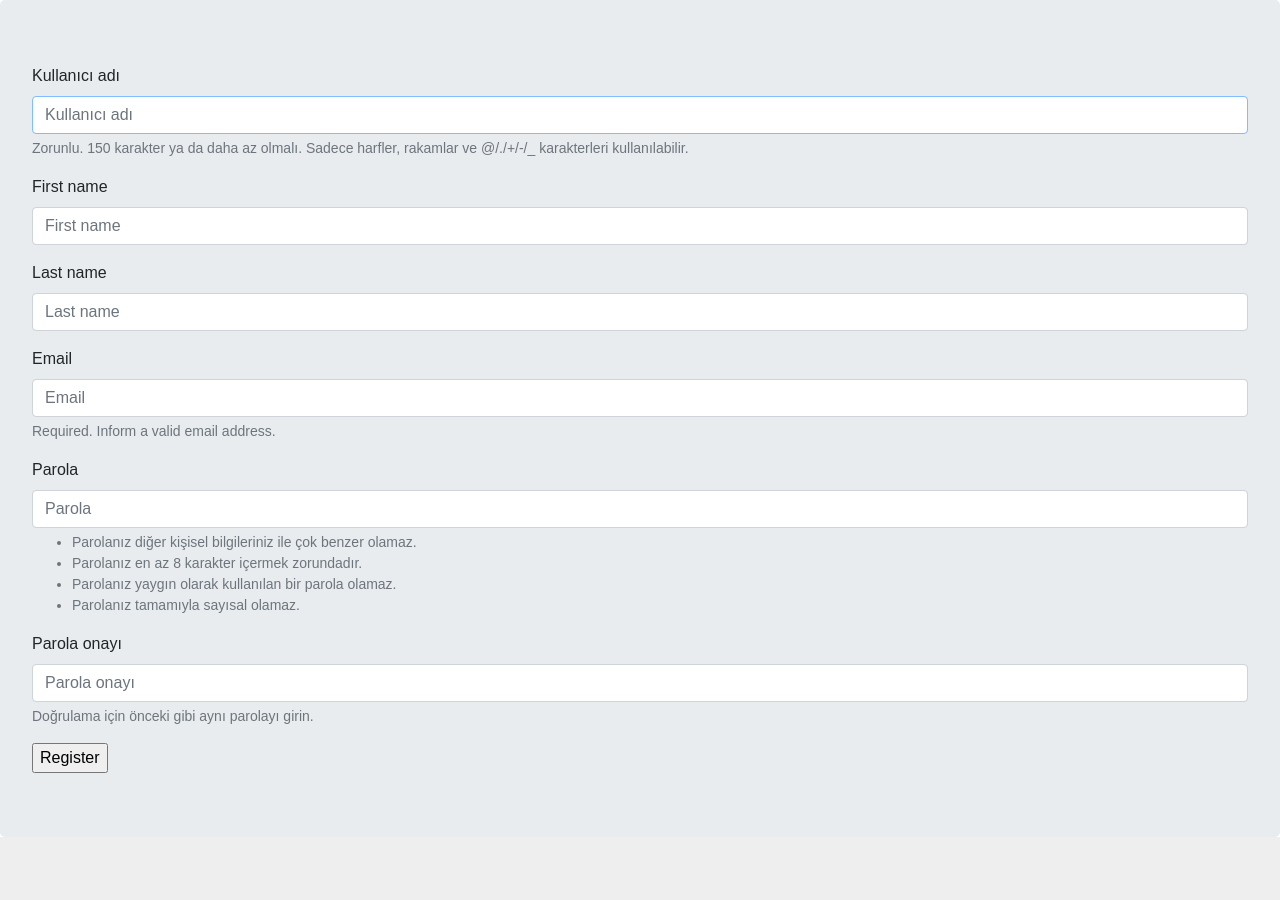
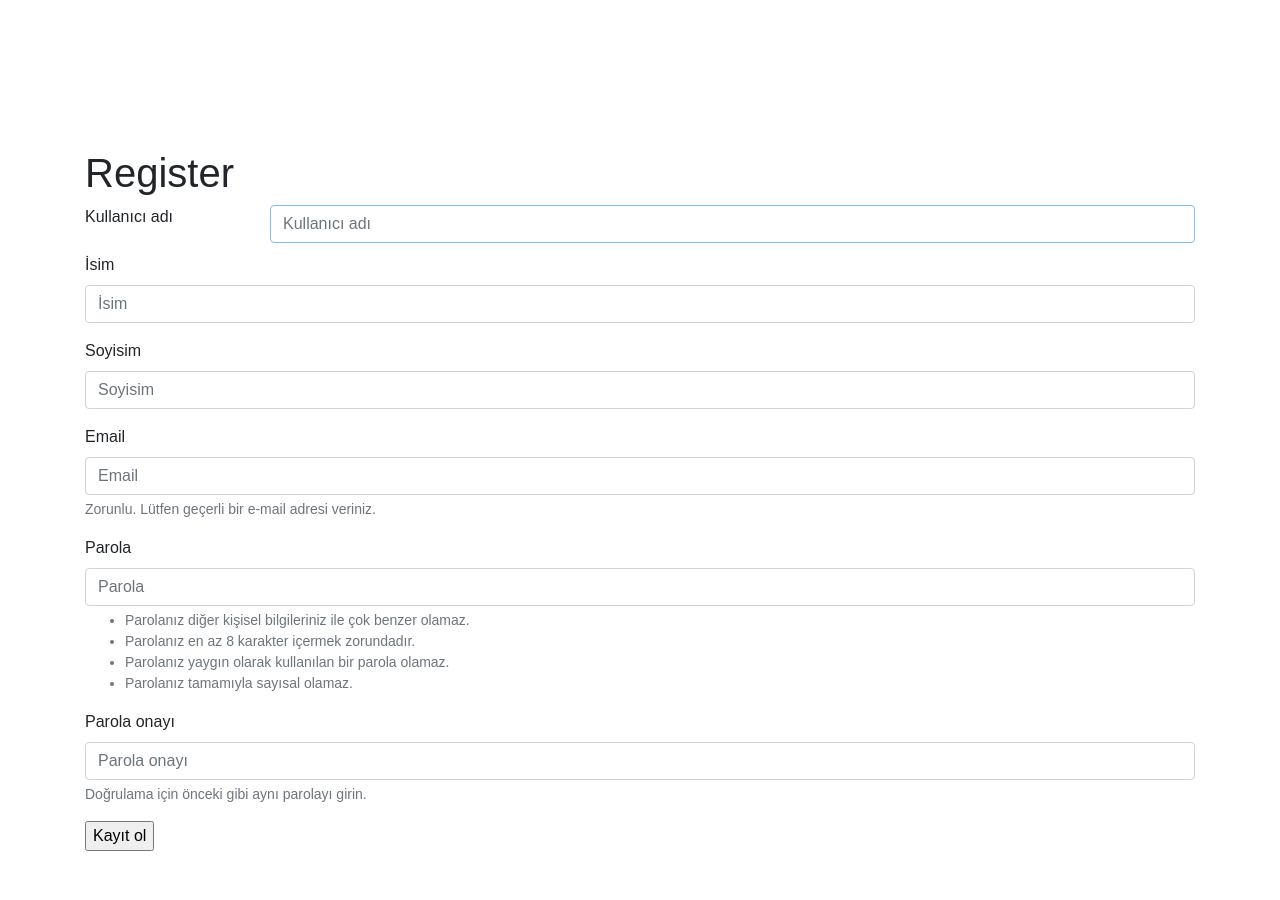
Before and after one commit to jqrust/yedi, a Django app: page /register/ in a window 1280 px wide. Shown: the part 56-956 px from the top of the page. Before the commit the page ends 893 px from the top, so only its background shows below. Run offline with Django 3.2, Linux system fonts and the light colour scheme; some libraries are stand-ins or nearby versions.

Commit message:
register page design

```diff
--- a/yirmi/forms.py
+++ b/yirmi/forms.py
@@ -4,9 +4,15 @@ from django.contrib.auth.forms import UserCreationForm
 from .models import User, Report, Department
 
 class UserForm(UserCreationForm):
-    first_name = forms.CharField(max_length=30, )
-    last_name = forms.CharField(max_length=30, )
-    email = forms.EmailField(max_length=254, help_text='Required. Inform a valid email address.')
+    username = forms.CharField(max_length=30,label="Kullanıcı adı")
+    first_name = forms.CharField(max_length=30,label="İsim" )
+    last_name = forms.CharField(max_length=30, label="Soyisim")
+    email = forms.EmailField(max_length=254, help_text='Zorunlu. Lütfen geçerli bir e-mail adresi veriniz.',)
+    username.widget.attrs.update({'class':'form-group-special col-10 float-right'})
+    username.widget.label_classes = ('col-2', 'float-left' )
+    first_name.widget.attrs.update({'class':'form-group-special'})
+    last_name.widget.attrs.update({'class':'form-group-special'})
+    email.widget.attrs.update({'class':'form-group-special'})
     class Meta:
         model = User
         fields = [
@@ -17,6 +23,12 @@ class UserForm(UserCreationForm):
             'password1',
             'password2',
             ]
+    def __init__(self, *args, **kwargs):
+        super(UserForm, self).__init__(*args, **kwargs)
+        self.fields['username'].label_class = ('col-2', 'class_b' )
+
+
+
 class ReportForm(forms.ModelForm):
     department = forms.ModelChoiceField(queryset=Department.objects.all())
     class Meta:
@@ -24,4 +36,5 @@ class ReportForm(forms.ModelForm):
         fields = [
             'header',
             'text',
+            'department',
             ]
--- a/yirmi/templates/base.html
+++ b/yirmi/templates/base.html
@@ -6,14 +6,15 @@
 {% load staticfiles %}
 <html>
 <head>
-    {% block css %}
+    {% block def_css %}
     <link rel="stylesheet" href="{% static 'CSS/style.css' %}">
     {% endblock %}
-
+    {% block css %}
+    {% endblock %}
     <meta charset="utf-8">
     <meta name="viewport" content="width=device-width, initial-scale=1, shrink-to-fit=no">
 
-    <title> Sistem Prog</title>
+    <title> 7/24 Servisi </title>
 </head>
 <body>
     <nav class="navbar navbar-expand-lg navbar-dark bg-dark">
--- a/yirmi/templates/yirmi/register.html
+++ b/yirmi/templates/yirmi/register.html
@@ -1,11 +1,17 @@
 {% extends 'base.html' %}
 {% load bootstrap4 %}
+{% bootstrap_css %}
+{% load staticfiles %}
+{% block css %}
+<link rel="stylesheet" href="{% static 'CSS/register.css' %}">
+{% endblock css %}
 {% block content %}
-<div class="jumbotron">
-    <form method="POST" action="">
+<div class="container">
+    <h1>Register</h1>
+    <form method="POST" class="form-horizontal">
         {% csrf_token %}
         {% bootstrap_form form %}
-        <input type="submit" name="" value="Register">
+        <input type="submit" name="" value="Kayıt ol">
     </form>
 </div>
 
--- a/yirmi/views.py
+++ b/yirmi/views.py
@@ -31,8 +31,7 @@ class DetailView(generic.DetailView):
 class CreateView(generic.CreateView):
     model = Report
     template_name = 'yirmi/create.html'
-    fields = ['header',
-            'text',   'department',]
+    fields = ['header', 'text',   'department',]
     def post(self, request, *args, **kwargs):
         form =  ReportForm(request.POST)
         if form.is_valid():
```
Also changed, not shown: 1 other file.
